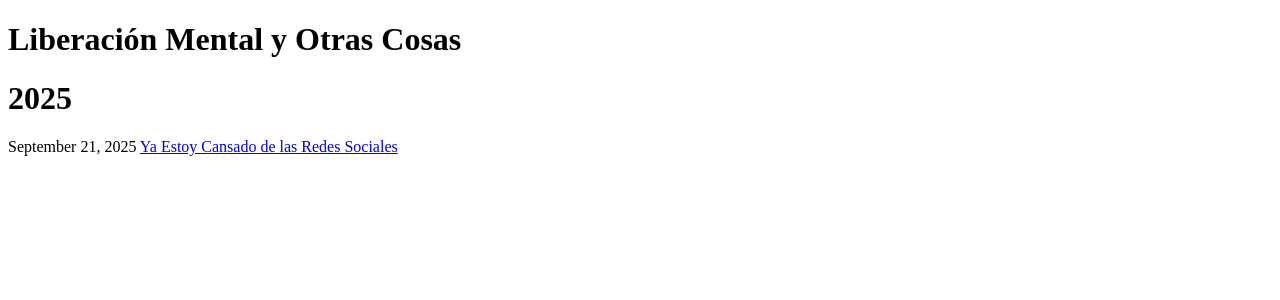
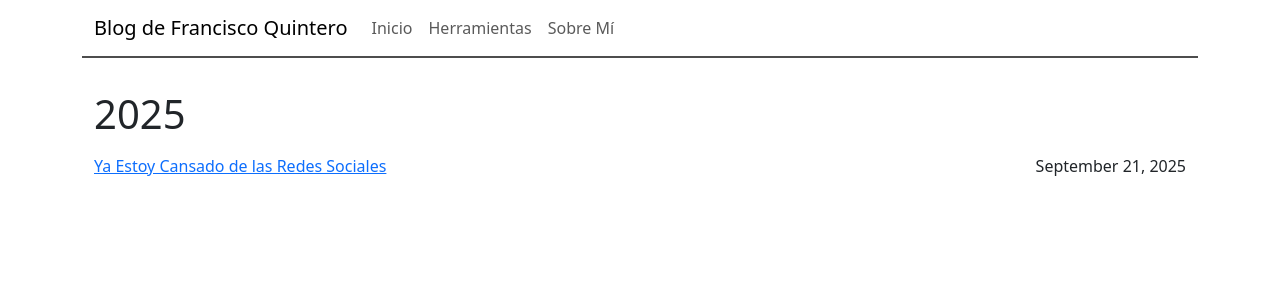
Before and after one commit to cesc1989/franciscoquintero, a Jekyll site: the page built from blog.html, in a window 1280 px wide. Shown: the top 300 px of the page. Built offline with Jekyll 4.4.1, drawn with Linux system fonts in a browser that asks for light colours.

Commit message:
Estilos para el blog

```diff
--- /dev/null
+++ b/_data/navigation.json
@@ -0,0 +1,14 @@
+[
+  {
+    "name": "Inicio",
+    "link": "/blog"
+  },
+  {
+    "name": "Herramientas",
+    "link": "/herramientas"
+  },
+  {
+    "name": "Sobre Mí",
+    "link": "/"
+  }
+]
--- a/_layouts/posts.html
+++ b/_layouts/posts.html
@@ -2,17 +2,46 @@
 <html lang="en">
   <head>
     {% include head_tags.html %}
+
+    <link href="https://cdn.jsdelivr.net/npm/bootstrap@5.3.8/dist/css/bootstrap.min.css" rel="stylesheet" integrity="sha384-sRIl4kxILFvY47J16cr9ZwB07vP4J8+LH7qKQnuqkuIAvNWLzeN8tE5YBujZqJLB" crossorigin="anonymous">
+    <link rel="stylesheet" href="css/blog.css">
+
+    <script src="https://cdn.jsdelivr.net/npm/bootstrap@5.3.8/dist/js/bootstrap.bundle.min.js" integrity="sha384-FKyoEForCGlyvwx9Hj09JcYn3nv7wiPVlz7YYwJrWVcXK/BmnVDxM+D2scQbITxI" crossorigin="anonymous"></script>
   </head>
 
-  <body>
-    <main role="main">
+  <body class="container">
+    <nav class="navbar navbar-expand-lg navbar-light">
+      <div class="container-fluid">
+        <a class="navbar-brand p-0" href="{{ '/blog' | relative_url }}">
+          Blog de Francisco Quintero
+        </a>
+
+        <button class="navbar-toggler" type="button" data-bs-toggle="collapse" data-bs-target="#navbarNav" aria-controls="navbarNav" aria-expanded="false" aria-label="Toggle navigation">
+          <span class="navbar-toggler-icon"></span>
+        </button>
+
+        <div class="collapse navbar-collapse" id="navbarNav">
+          <ul class="navbar-nav me-auto">
+            {% for item in site.data.navigation %}
+              <li class="nav-item">
+                <a href="{{ item.link | relative_url }}" class="nav-link">
+                  {{ item.name }}
+                </a>
+              </li>
+            {% endfor %}
+          </ul>
+        </div>
+      </div>
+    </nav>
+
+    <main class="container">
       <h1>{{ page.title }}</h1>
 
-      <span class="">
+      <span class="fs-4 text-muted">
         {{ page.date | date: "%b %d, %y" }}
       </span>
 
-      <div>
+      <div class="mt-4">
         {{ content }}
       </div>
     </main>
--- /dev/null
+++ b/_sass/_blog_styles.scss
@@ -0,0 +1,13 @@
+.navbar {
+  margin-bottom: 2rem;
+  border-bottom: 0.125rem solid hsl(0, 0%, 30%);
+}
+
+.archive-year {
+  margin-top: 2rem;
+  margin-bottom: 1rem;
+}
+
+.archive-item {
+  margin-bottom: 0.5rem;
+}
--- a/blog.html
+++ b/blog.html
@@ -1,6 +1,5 @@
 ---
 layout: posts
-title: Liberación Mental y Otras Cosas
 ---
 
 <div class="archive">
@@ -15,14 +14,14 @@ title: Liberación Mental y Otras Cosas
       {% assign date = currDate %}
     {% endif %}
 
-    <div class="archive-item">
-      <span class="post-date archive-date"
-        >{{ post.date | date: "%B %d, %Y" }}</span
-      >
-
+    <div class="archive-item d-flex justify-content-between">
       <a href="{{ post.url | relative_url }}" class="archive-title">
         {{ post.title }}
       </a>
+
+      <span class="post-date archive-date">
+        {{ post.date | date: "%B %d, %Y" }}
+      </span>
     </div>
   {% endfor %}
 </div>
--- /dev/null
+++ b/css/blog.scss
@@ -0,0 +1,4 @@
+---
+---
+
+@import "blog_styles";
```
